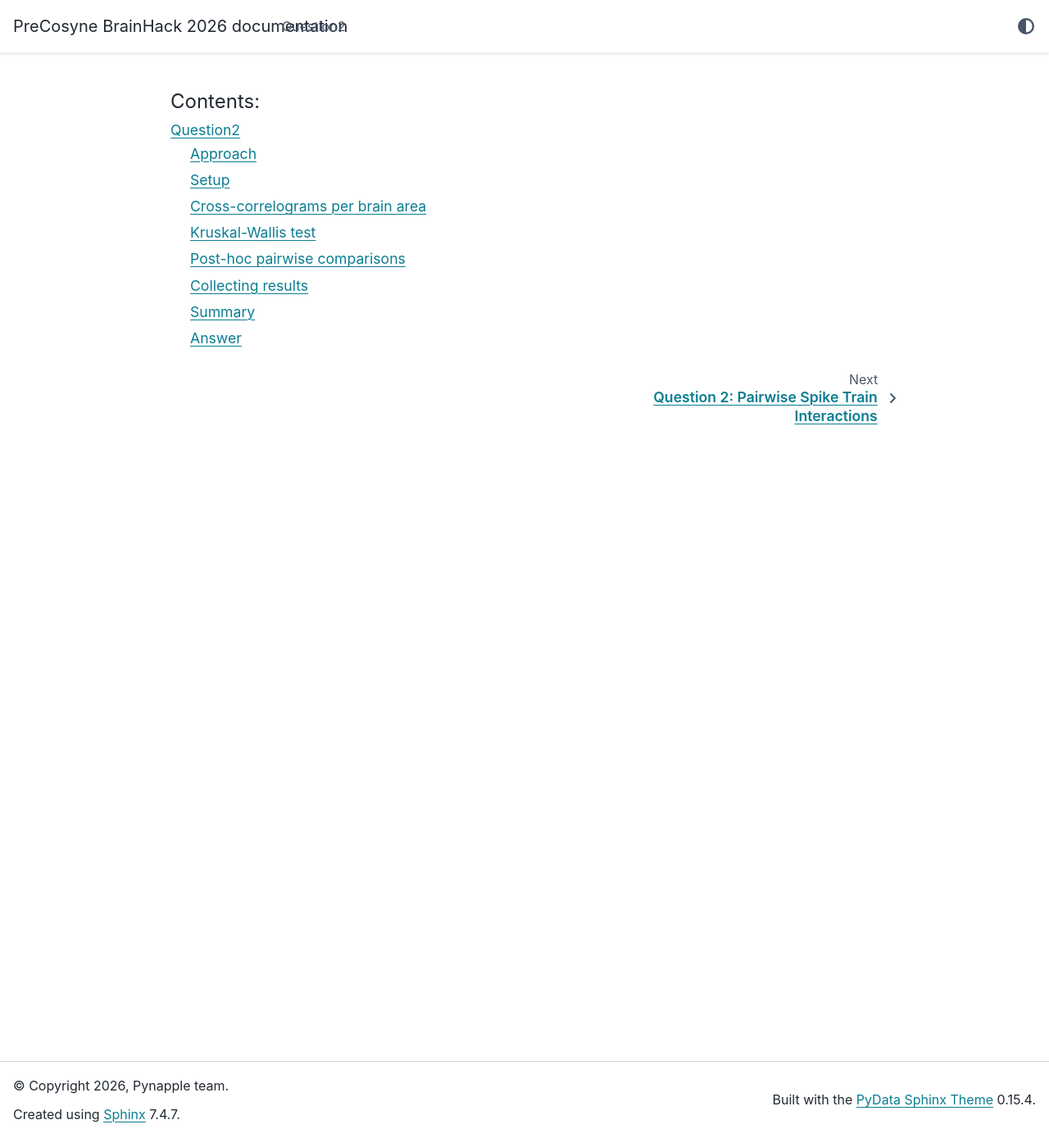
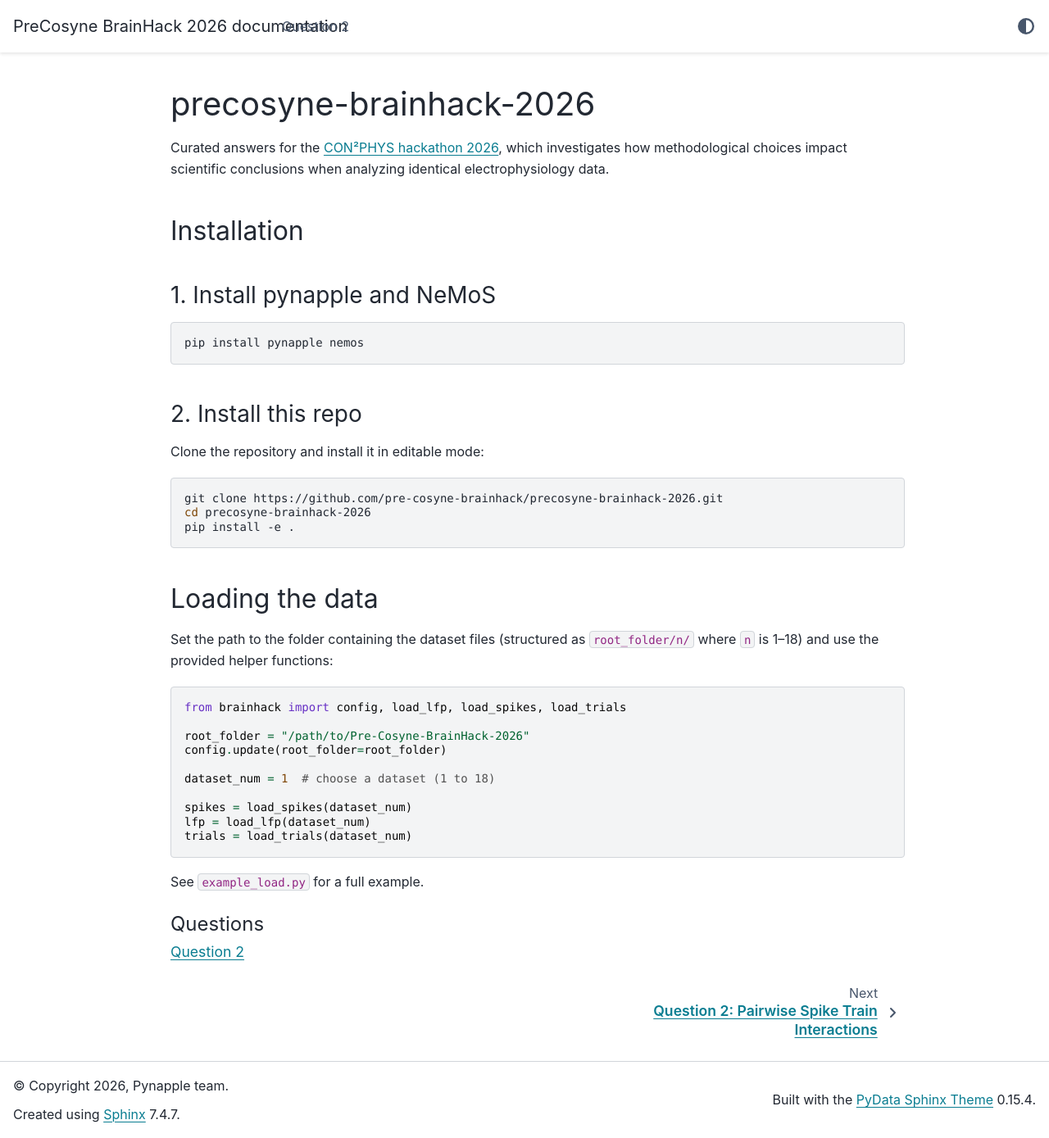
Before and after one commit to pynapple-org/precosyne-brainhack-2026, a Sphinx documentation site: the page built from docs/index.md, in a window 1280 px wide and 1389 px high. Shown: the whole window at 82% size. Built offline with Sphinx 7.4.7 and the PyData theme 0.15.4, drawn with Linux system fonts in a browser that asks for light colours.

Commit message:
update question2

````diff
--- a/docs/conf.py
+++ b/docs/conf.py
@@ -25,6 +25,7 @@ myst_enable_extensions = [
     "dollarmath",
 ]
 
+master_doc = "index"
 templates_path = ["_templates"]
 exclude_patterns = ["_build", "Thumbs.db", ".DS_Store"]
 
--- a/docs/index.md
+++ b/docs/index.md
@@ -1,6 +1,47 @@
+# precosyne-brainhack-2026
+
+Curated answers for the [CON²PHYS hackathon 2026](https://pre-cosyne-brainhack.github.io/hackathon2026/posts/con2phys/), which investigates how methodological choices impact scientific conclusions when analyzing identical electrophysiology data.
+
+## Installation
+
+### 1. Install pynapple and NeMoS
+
+```bash
+pip install pynapple nemos
+```
+
+### 2. Install this repo
+
+Clone the repository and install it in editable mode:
+
+```bash
+git clone https://github.com/pre-cosyne-brainhack/precosyne-brainhack-2026.git
+cd precosyne-brainhack-2026
+pip install -e .
+```
+
+## Loading the data
+
+Set the path to the folder containing the dataset files (structured as `root_folder/n/` where `n` is 1–18) and use the provided helper functions:
+
+```python
+from brainhack import config, load_lfp, load_spikes, load_trials
+
+root_folder = "/path/to/Pre-Cosyne-BrainHack-2026"
+config.update(root_folder=root_folder)
+
+dataset_num = 1  # choose a dataset (1 to 18)
+
+spikes = load_spikes(dataset_num)
+lfp = load_lfp(dataset_num)
+trials = load_trials(dataset_num)
+```
+
+See `example_load.py` for a full example.
+
 ```{toctree}
-:maxdepth: 2
-:caption: Contents:
+:maxdepth: 1
+:caption: Questions
 
-    Question2 <question2>
+Question 2 <question2>
 ```
--- a/docs/question2.md
+++ b/docs/question2.md
@@ -68,15 +68,13 @@ for dataset_num in range(1, 5):
 We test whether interaction strength differs significantly across the three brain areas using the non-parametric Kruskal-Wallis test.
 
 ```{code-cell} ipython3
+for dataset_num in range(1, 5):
+
     kruskal_result = kruskal(*auc[dataset_num])
     print(f"Dataset {dataset_num}: Kruskal-Wallis p-value = {kruskal_result.pvalue:.4f}")
-```
 
-## Post-hoc pairwise comparisons
+    # When the Kruskal-Wallis test is significant, we run Mann-Whitney U tests for each pair of areas and apply Bonferroni correction for multiple comparisons.
 
-When the Kruskal-Wallis test is significant, we run Mann-Whitney U tests for each pair of areas and apply Bonferroni correction for multiple comparisons.
-
-```{code-cell} ipython3
     area_pairs = list(combinations([1, 2, 3], 2))
     n_comparisons = len(area_pairs)
 
@@ -88,13 +86,9 @@ When the Kruskal-Wallis test is significant, we run Mann-Whitney U tests for eac
                 f"  Post-hoc area {area1} vs area {area2}: "
                 f"U={u_stat:.1f}, p={p_val:.4f}, p_corrected={p_corrected:.4f}"
             )
-```
 
-## Collecting results
+    # We store per-dataset statistics — Kruskal-Wallis results, mean AUC per area, and all pairwise test outcomes — into a DataFrame.
 
-We store per-dataset statistics — Kruskal-Wallis results, mean AUC per area, and all pairwise test outcomes — into a DataFrame.
-
-```{code-cell} ipython3
     rows = []
 
     row = {
````
